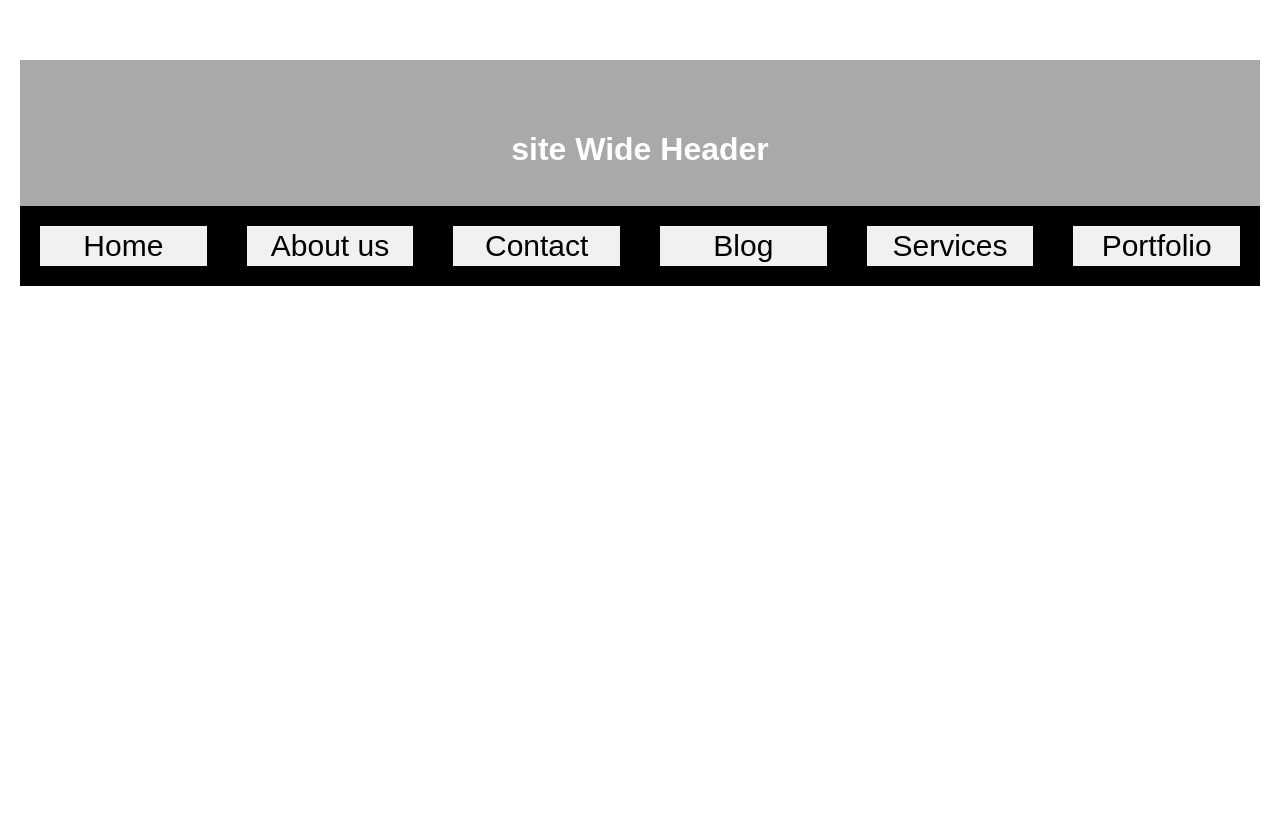
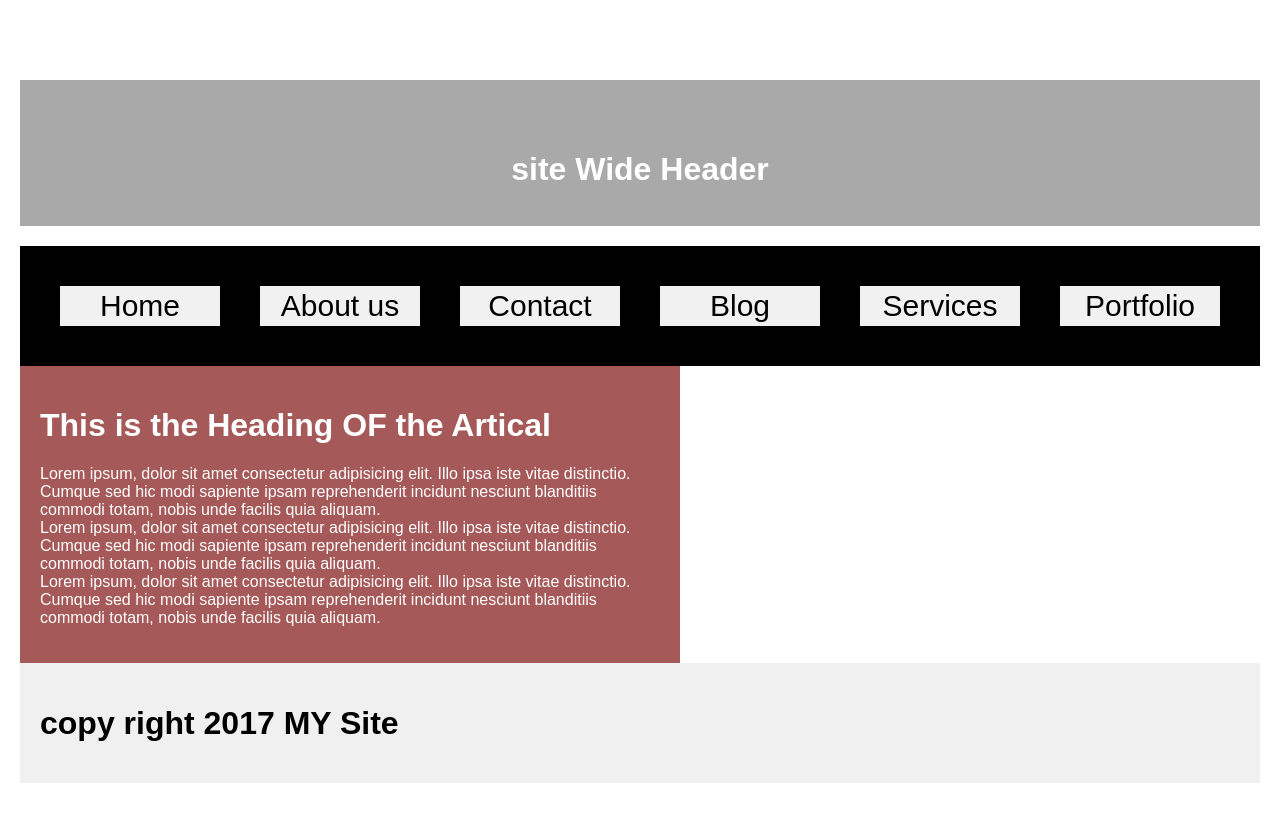
Before and after one commit to Adilsheikh890/Git-GitHub-Task, a plain HTML site: page index.html in a window 1280 px wide. Before the commit the page ends 800 px from the top, so only its background shows below. Drawn offline with Linux system fonts and the light colour scheme.

Commit message:
hero-section

```diff
--- a/index.html
+++ b/index.html
@@ -33,6 +33,31 @@
   <div>Portfolio</div>
 
 </div>
+
+<div class="description">
+    <div>
+        <h1>This is the Heading OF the Artical</h1>
+        <p>Lorem ipsum, dolor sit amet consectetur adipisicing elit.
+         Illo ipsa iste vitae distinctio. Cumque sed hic modi sapiente ipsam reprehenderit incidunt nesciunt
+         blanditiis commodi totam, nobis unde facilis quia aliquam. </br>Lorem ipsum, dolor sit amet consectetur adipisicing elit.
+         Illo ipsa iste vitae distinctio. Cumque sed hic modi sapiente ipsam reprehenderit incidunt nesciunt
+         blanditiis commodi totam, nobis unde facilis quia aliquam.</br>Lorem ipsum, dolor sit amet consectetur adipisicing elit.
+         Illo ipsa iste vitae distinctio. Cumque sed hic modi sapiente ipsam reprehenderit incidunt nesciunt
+         blanditiis commodi totam, nobis unde facilis quia aliquam.</p>
+
+
+    </div>
+
+
+
+
+
+</div>
+
+<div class="right">
+    <h1>copy right 2017 MY Site</h1>
+
+</div>
     </main>
 
     <!-- <footer>
--- a/style.css
+++ b/style.css
@@ -85,3 +85,42 @@ main {
     line-height: 40px;
     font-size: 30px;
   }
+  .description{
+    background-color : 	#a65959;
+    color : white;
+    width: 50%;
+    height: 100%;
+    padding: 10px;
+
+  }
+  body {
+    font-family: Arial, sans-serif;
+    margin: 0;
+    padding: 0;
+}
+
+.flex-container {
+    display: flex;
+    justify-content: space-between;
+    padding: 20px;
+}
+
+.description {
+    flex: 2; /* Yeh left side ka content hoga */
+    padding: 20px;
+}
+
+.right {
+    flex: 1; /* Yeh right side ka content hoga */
+    padding: 20px;
+    background-color: #f0f0f0; /* Optional: Background color for visibility */
+}
+
+.hero {
+    text-align: center;
+    margin: 20px 0;
+}
+
+.heroone {
+    font-size: 2em;
+}
```
